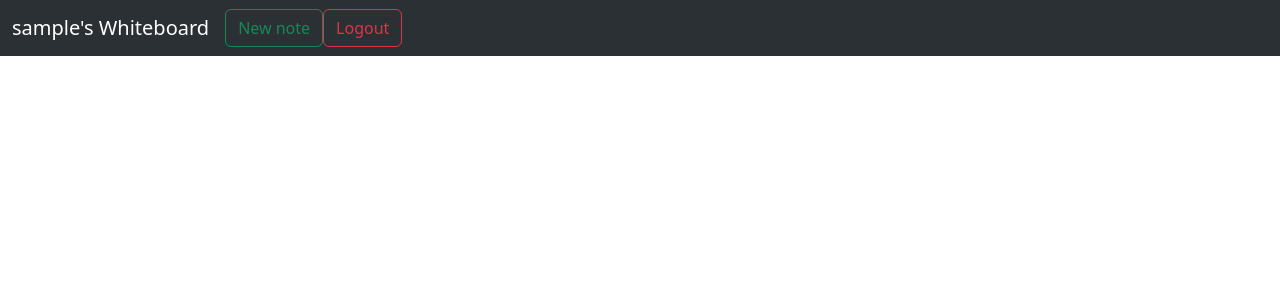
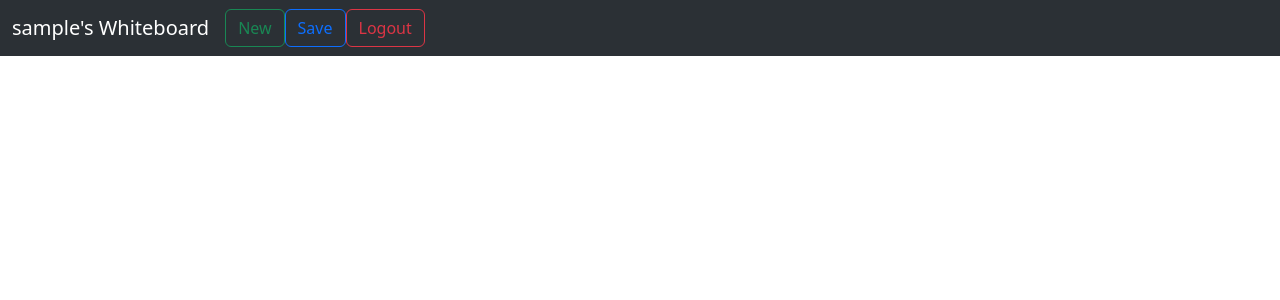
Before and after one commit to ndrygas/whiteboard-project, a Flask app: page /login in a window 1280 px wide. Shown: the top 300 px of the page. Run offline with Flask 2, Linux system fonts and the light colour scheme; the visitor is signed in with stand-in values (Sample User, id 1); data comes from the database, SQL or seed files in the repository; data that the repository does not hold is empty.

Commit message:
updated save functionality to save all notes at once

```diff
--- a/server.py
+++ b/server.py
@@ -112,7 +112,7 @@ def new_note():
     return redirect(f"/{user.username}")
 
 
-@app.route("/update-note", methods=["POST"])
+@app.route("/save-notes", methods=["POST"])
 def update_note():
     """Save a user's progress on a note."""
 
--- a/static/whiteboard.js
+++ b/static/whiteboard.js
@@ -1,24 +1,23 @@
 'use strict';
 
-const allNotes = document.querySelectorAll("#note-forms form")
-for (const noteForm of allNotes) {
+const saveNotes = document.querySelector("#save-notes");
+const allNotes = document.querySelectorAll("#note-forms form");
 
-    const noteId = noteForm.id;
-    console.log(noteId);
-    const saveBtn = document.querySelector(`#save-note${noteId}`);
-    const delBtn = document.querySelector(`#delete-note${noteId}`);
+saveNotes.addEventListener("click", (evt) => {
+    evt.preventDefault();
 
-    saveBtn.addEventListener('click', (evt) => {
-        evt.preventDefault();
+    for (const noteForm of allNotes) {
+      const noteId = noteForm.id;
+      console.log(noteId);
 
-        const formInputs = {
+          const formInputs = {
           id: noteId,
           title: document.querySelector(`#n-title${noteId}`).value,
           body: document.querySelector(`#n-body${noteId}`).value,
         };
-        console.log(formInputs)
+        console.log(formInputs);
 
-        fetch('/update-note', {
+        fetch('/save-notes', {
           method: 'POST',
           body: JSON.stringify(formInputs),
           headers: {
@@ -29,7 +28,39 @@ for (const noteForm of allNotes) {
           .then((responseJson) => {
             console.log(responseJson.status);
           });
-      });
+      }});
+
+
+
+for (const noteForm of allNotes) {
+
+    const noteId = noteForm.id;
+    console.log(noteId);
+    // const saveBtn = document.querySelector(`#save-note${noteId}`);
+    const delBtn = document.querySelector(`#delete-note${noteId}`);
+
+    // saveBtn.addEventListener('click', (evt) => {
+    //     evt.preventDefault();
+
+    //     const formInputs = {
+    //       id: noteId,
+    //       title: document.querySelector(`#n-title${noteId}`).value,
+    //       body: document.querySelector(`#n-body${noteId}`).value,
+    //     };
+    //     console.log(formInputs)
+
+    //     fetch('/update-note', {
+    //       method: 'POST',
+    //       body: JSON.stringify(formInputs),
+    //       headers: {
+    //         'Content-Type': 'application/json',
+    //       },
+    //     })
+    //       .then((response) => response.json())
+    //       .then((responseJson) => {
+    //         console.log(responseJson.status);
+    //       });
+    //   });
 
       delBtn.addEventListener('click', (evt) => {
         evt.preventDefault();
--- a/templates/note.html
+++ b/templates/note.html
@@ -10,27 +10,21 @@
     </button>
     <div class="collapse navbar-collapse" id="navbarNav">
       <ul class="navbar-nav">
-        <!-- <li class="nav-item">
-          <a class="nav-link active" aria-current="page" href="#">Home</a> -->
-        <!-- </li> -->
         <li class="nav-item">
           <form method="POST" action="/new-note">
-            <!-- <div class="new-note"> -->
-              <button class="btn btn-outline-success" id="new-note" type="submit">New note</button>
-            <!-- </div> -->
+            <button class="btn btn-outline-success" id="new-note" type="submit">New</button>
           </form>
-          <!-- <button class="nav-link" action="/new-note" method="POST">New Note</a> -->
-          <!-- <button id="new-note">New note</button> -->
+        </li>
+        <li class="nav-item">
+          <form method="POST" action="/save-notes">
+            <button class="btn btn-outline-primary" id="save-notes" type="submit">Save</button>
+          </form>
         </li>
         <li class="nav-item">
           <form method="POST" action="/logout">
-          <!-- <a class="nav-link" href="#">Logout</a> -->
           <button class="btn btn-outline-danger" id="log-out" type="submit">Logout</button>
         </form>
         </li>
-        <!-- <li class="nav-item">
-          <a class="nav-link disabled">Disabled</a>
-        </li> -->
       </ul>
     </div>
   </div>
@@ -38,32 +32,23 @@
   <div id="note-forms">
   {% for note in notes %}
     <form id="{{note.note_id}}" method="post">
+
       <div class="note-group">
-          <!-- <label for="n-title">Title</label> -->
           <input type="text" name="title" id="n-title{{note.note_id}}" value="{{note.title}}">
       </div>
+
       <div class="note-group">
-        <!-- <label for="n-body">Body</label> -->
         <textarea type="text" name="body" id="n-body{{note.note_id}}">{{note.body}}</textarea>
       </div>
+
       <div class="note-group">
-        <!-- <button id="save-note{{note.note_id}}">Save</button> -->
-        <button id="save-note{{note.note_id}}" type="button" class="btn btn-primary btn-sm">Save</button>
-        <!-- <i class="bi bi-save" ></i> -->
-        <!-- <button id="delete-note{{note.note_id}}">Delete</button> -->
+        <!-- <button id="save-note{{note.note_id}}" type="button" class="btn btn-primary btn-sm">Save</button> -->
         <button id="delete-note{{note.note_id}}" type="button" class="btn btn-secondary btn-sm">Delete</button>
-        <!-- <input type="submit" value="Save note"> -->
+      </div>
 
-      </div>
     </form>
     {% endfor %}
   </div>
-    <!-- <form method="POST" action="/new-note">
-      <div class="new-note">
-        <button id="new-note">New note</button>
-      </div>
-    </form> -->
-
   </p>
 </form>
 
```
